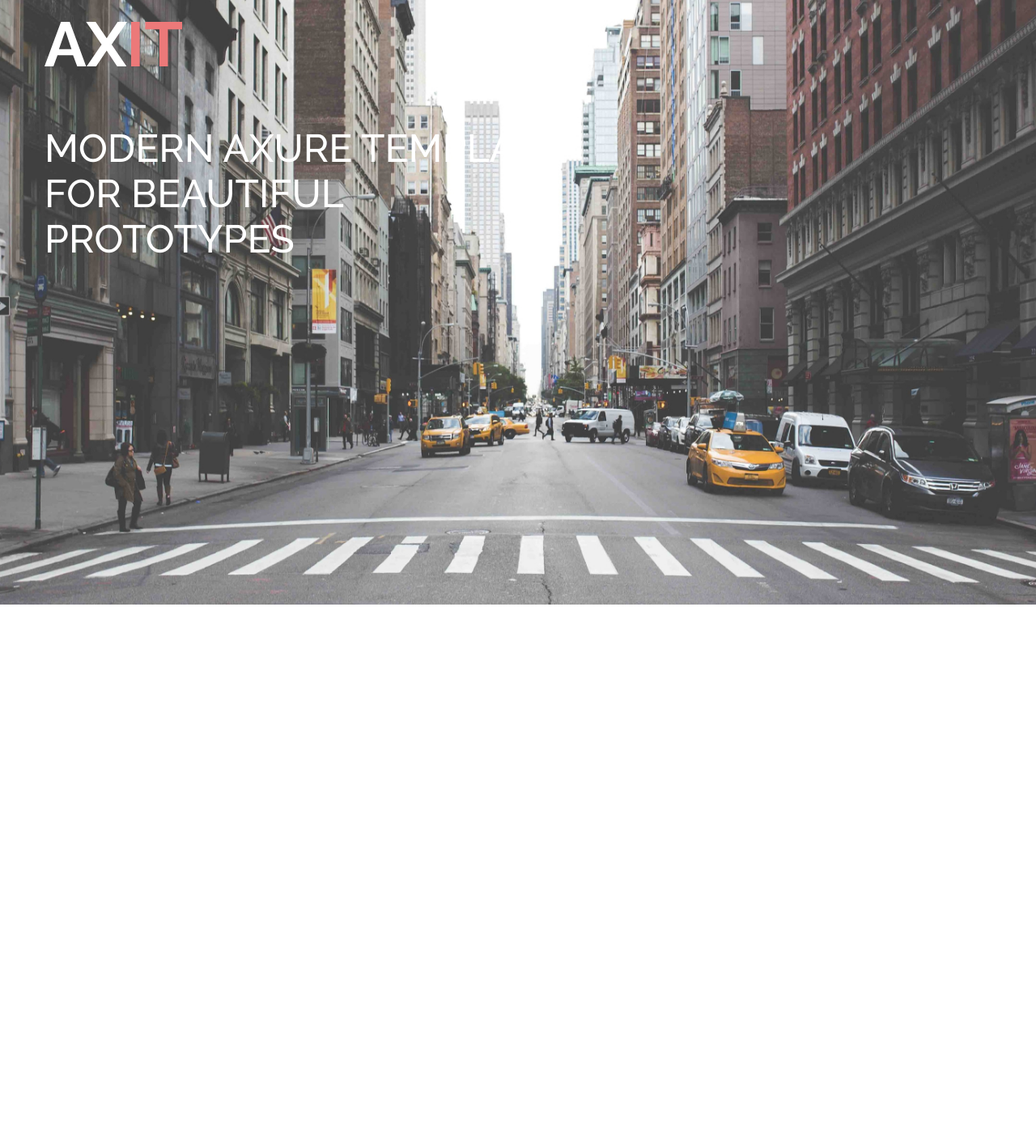
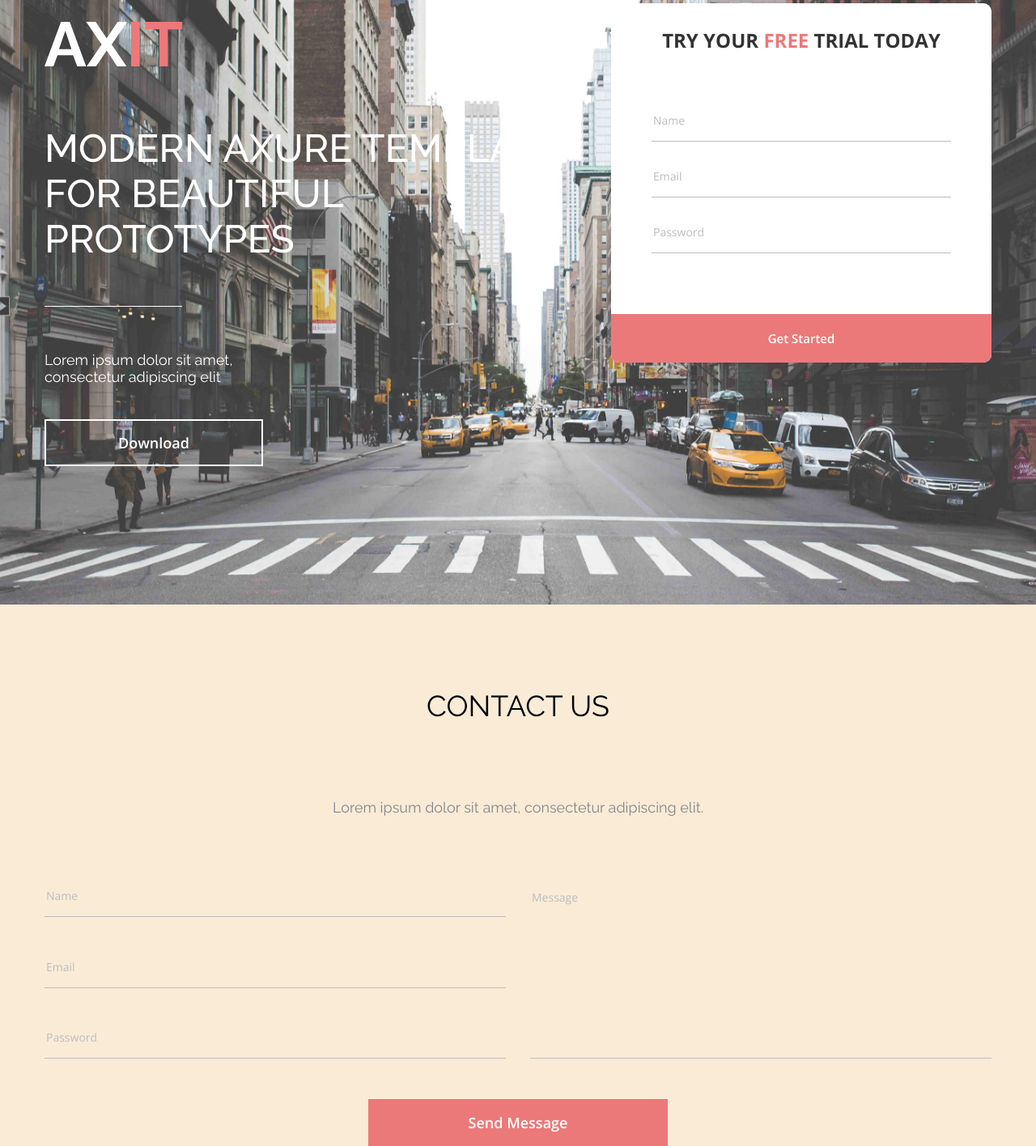
Before and after one commit to NazarDzneladze/tasks, a plain HTML site: page index.html in a window 1280 px wide. Shown: the part 279-1695 px from the top of the page at 81% size. Before the commit the page ends 1026 px from the top, so only its background shows below. Drawn offline with Linux system fonts and the light colour scheme; files whose address does not match are found by name.

Commit message:
task1 почти завершен

```diff
--- a/css/style.css
+++ b/css/style.css
@@ -70,6 +70,8 @@ html{
 }
 
 
+
+
 /* header style start */
 
 .header{
@@ -127,8 +129,17 @@ html{
 	background-size: cover;
 }
 
+
+.intro__content{
+	display: flex;
+	flex-wrap: wrap;
+	flex-direction: row;
+	justify-content: space-between;
+	padding-top: 208px;
+}
+
 .intro__logo2{
-	padding-top: 208px;
+	/* padding-top: 208px; */
 	margin-bottom: 51px;
 }
 
@@ -147,12 +158,253 @@ html{
 	color: white;
 }
 
-.intro__title::after{
+.intro__title:after{
+	margin-top: 55px;
+	margin-bottom: 42px;
+	content: "";
 	display: block;
 	width: 170px;
 	height: 1px;
 	background-color: #FFFFFF;
 }
 
+.intro__sub-title{
+	width: 270px;
+	margin-bottom: 42px;
+}
+
+.intro__sub-title-style{
+	font-family: 'Raleway';
+	font-style: normal;
+	font-weight: 400;
+	font-size: 18px;
+	line-height: 21px;
+	color: #FFFFFF;
+}
+
+.intro__button{
+	min-width: 270px;
+	min-height: 58px;
+	background-color: transparent;
+	border: 2px solid #FFFFFF;
+	font-family: 'Open Sans';
+	font-style: normal;
+	font-weight: 600;
+	font-size: 18px;
+	line-height: 25px;
+	text-transform: capitalize;
+	color: #FFFFFF;
+}
+
+
+
+.intro__form{
+	display: flex;
+	flex-wrap: wrap;
+	flex-direction: column;
+	width: 470px;
+	float: right;
+	/* padding-top: 208px; */
+	background: #FFFFFF;
+	border-radius: 10px;
+	align-items: center;
+}
+
+.intro__form-h4-box{
+	width: 367px;
+	height: 90px;
+	display: flex;
+	flex-wrap: wrap;
+	justify-content: center;
+	align-items: center;
+	margin-bottom: 45px;
+}
+
+.intro-form__h4-style{
+	font-family: 'Open Sans';
+	font-style: normal;
+	font-weight: 700;
+	font-size: 24px;
+	line-height: 33px;
+	text-transform: uppercase;
+	color: #333333;
+}
+
+.intro-form__h4-style span{
+	color: #EC7979;
+}
+
+.intro__form-input::placeholder{
+	font-family: 'Open Sans';
+	font-style: normal;
+	font-weight: 400;
+	font-size: 14px;
+	line-height: 19px;
+	color: #BDBDBD;
+}
+
+.intro__form-input{
+	padding-bottom: 16px;
+	width: 370px;
+	margin-bottom: 33px;
+}
+
+.intro__form input:nth-of-type(3){
+	margin-bottom: 75px;
+}
+
+.intro__form-bottun{
+	width: 100%;
+	border: none;
+	background-color: #EC7979;
+	border-radius: 0px 0px 10px 10px;
+	font-family: 'Open Sans';
+	font-style: normal;
+	font-weight: 600;
+	font-size: 15px;
+	line-height: 20px;
+	color: #FFFFFF;
+	height: 60px;
+}
 
 /* intro style end */
+
+
+/* contact style start */
+
+.contact{
+	background-color: antiquewhite;
+	padding-top: 50px;
+}
+
+
+.contact__text-h2{
+	display: flex;
+	flex-wrap: wrap;
+	flex-direction: row;
+	justify-content: center;
+	align-items: center;
+	width: 100%;
+	height: 150px;
+	margin-bottom: 40px;
+}
+
+/* .contact__text-h2:after{
+	display: block;
+	content: "";
+	width: 170px;
+	height: 1px;
+	border: 1px solid #EC7979
+} */
+
+
+.contact__text-h2-style{
+	font-family: 'Raleway';
+	font-style: normal;
+	font-weight: 400;
+	font-size: 36px;
+	line-height: 42px;
+	text-transform: uppercase;
+	color: #000000;
+}
+
+.contact__text-h5{
+	display: flex;
+	flex-direction: row;
+	flex-wrap: wrap;
+	justify-content: center;
+	align-items: center;
+	width: 100%;
+	margin-bottom: 89px;
+}
+
+.contact__text-h5-style{
+	font-family: 'Raleway';
+	font-style: normal;
+	font-weight: 400;
+	font-size: 18px;
+	line-height: 21px;
+	color: #86878B;
+}
+
+.contact__form{
+	display: flex;
+	flex-wrap: wrap;
+	flex-direction: row;
+	justify-content: space-between;
+	margin-bottom: 50px;
+	height: 211px;
+}
+
+.contact__form-inputs{
+	display: flex;
+	flex-wrap: wrap;
+	flex-direction: column;
+	justify-content: space-between;
+	width: 570px;
+}
+
+.contact__form-item{
+	width: 100%;
+	padding-bottom: 16px;
+}
+
+.contact__form-item::placeholder{
+	font-family: 'Open Sans';
+	font-style: normal;
+	font-weight: 400;
+	font-size: 14px;
+	line-height: 19px;
+	color: #BDBDBD;
+}
+
+.form__textarea-item::placeholder{
+	font-family: 'Open Sans';
+	font-style: normal;
+	font-weight: 400;
+	font-size: 14px;
+	line-height: 19px;
+	color: #BDBDBD;
+}
+
+.form__textarea-item{
+	height: 100%;
+}
+
+.contact__form-textarea{
+	width: 570px;
+}
+
+input {
+	border: none;
+	background-color: transparent;
+	border-bottom: 1px solid #BDBDBD;
+}
+
+textarea{
+	border:none;
+	background-color: transparent;
+	border-bottom: 1px solid #BDBDBD;
+	width: 100%;
+	resize: none;
+}
+
+.contact__button-box{
+	text-align: center;
+}
+
+.contact__button{
+	min-width: 370px;
+	height: 58px;
+	background-color: #EC7979;
+	font-family: 'Open Sans';
+	font-style: normal;
+	font-weight: 600;
+	font-size: 18px;
+	line-height: 25px;
+	text-transform: capitalize;
+	color: white;
+	border: none;
+}
+
+/* contact style end */
--- a/index.html
+++ b/index.html
@@ -45,11 +45,70 @@
 	<main class="main">
 		<section class="intro">
 			<div class="wrapper">
-				<div class="intro__logo2">
-					<img src="./img/logo2.svg" alt="logo2">
+				<div class="intro__content">
+					<div class="intro-content__left">
+						<div class="intro__logo2">
+							<img src="./img/logo2.svg" alt="logo2">
+						</div>
+						<div class="intro__title">
+							<h1 class="intro__title-style">MODERN AXURE TEMPLATE FOR BEAUTIFUL PROTOTYPES</h1>
+						</div>
+						<div class="intro__sub-title">
+							<p class="intro__sub-title-style">Lorem ipsum dolor sit amet, consectetur adipiscing elit
+							</p>
+						</div>
+						<button class="intro__button">
+							Download
+						</button>
+					</div>
+					<div class="intro-content__right-form">
+						<form class="intro__form">
+							<div class="intro__form-h4-box">
+								<h4 class="intro-form__h4-style">Try Your <span>FREE</span> Trial Today</h4>
+							</div>
+							<input type="text" placeholder="Name" class="intro__form-input">
+							<input type="text" placeholder="Email" class="intro__form-input">
+							<input type="text" placeholder="Password" class="intro__form-input">
+							<button class="intro__form-bottun">Get Started</button>
+						</form>
+					</div>
 				</div>
-				<div class="intro__title">
-					<h1 class="intro__title-style">MODERN AXURE TEMPLATE FOR BEAUTIFUL PROTOTYPES</h1>
+			</div>
+
+		</section>
+
+
+		<section class="contact">
+			<div class="wrapper">
+				<div class="contact__content">
+					<div class="contact__text-h2">
+						<h2 class="contact__text-h2-style">contact us</h2>
+					</div>
+					<div class="contact__text-h5">
+						<h5 class="contact__text-h5-style">Lorem ipsum dolor sit amet, consectetur adipiscing elit.</h5>
+					</div>
+
+					<form class="contact__form">
+						<div class="contact__form-inputs">
+							<div>
+								<input type="text" placeholder="Name" class="contact__form-item">
+							</div>
+							<div>
+								<input type="text" placeholder="Email" class="contact__form-item">
+							</div>
+							<div>
+								<input type="text" placeholder="Password" class="contact__form-item">
+							</div>
+						</div>
+						<div class="contact__form-textarea">
+							<textarea name="" id="" cols="30" rows="10" placeholder="Message"
+								class="form__textarea-item"></textarea>
+						</div>
+					</form>
+
+					<div class="contact__button-box">
+						<button class="contact__button">Send Message</button>
+					</div>
 				</div>
 			</div>
 		</section>
```
